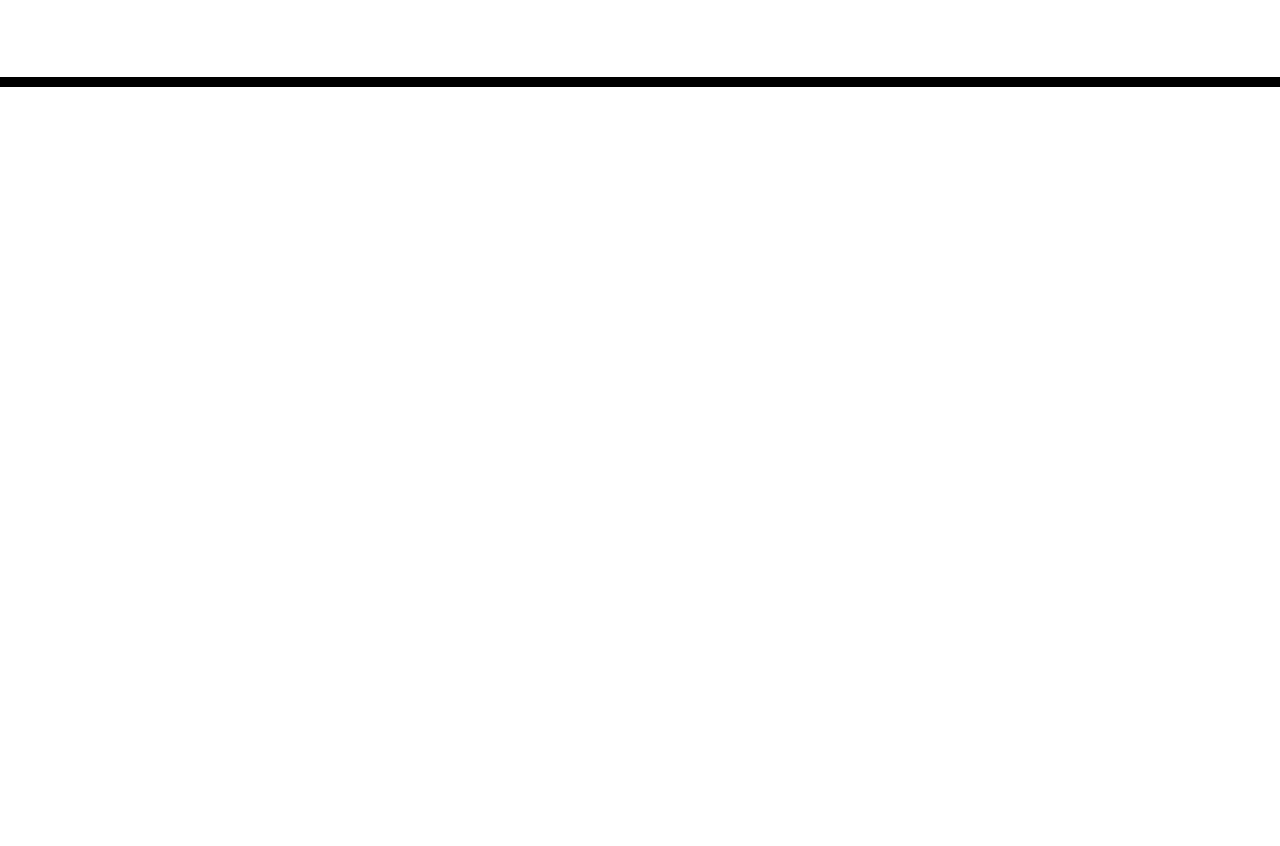
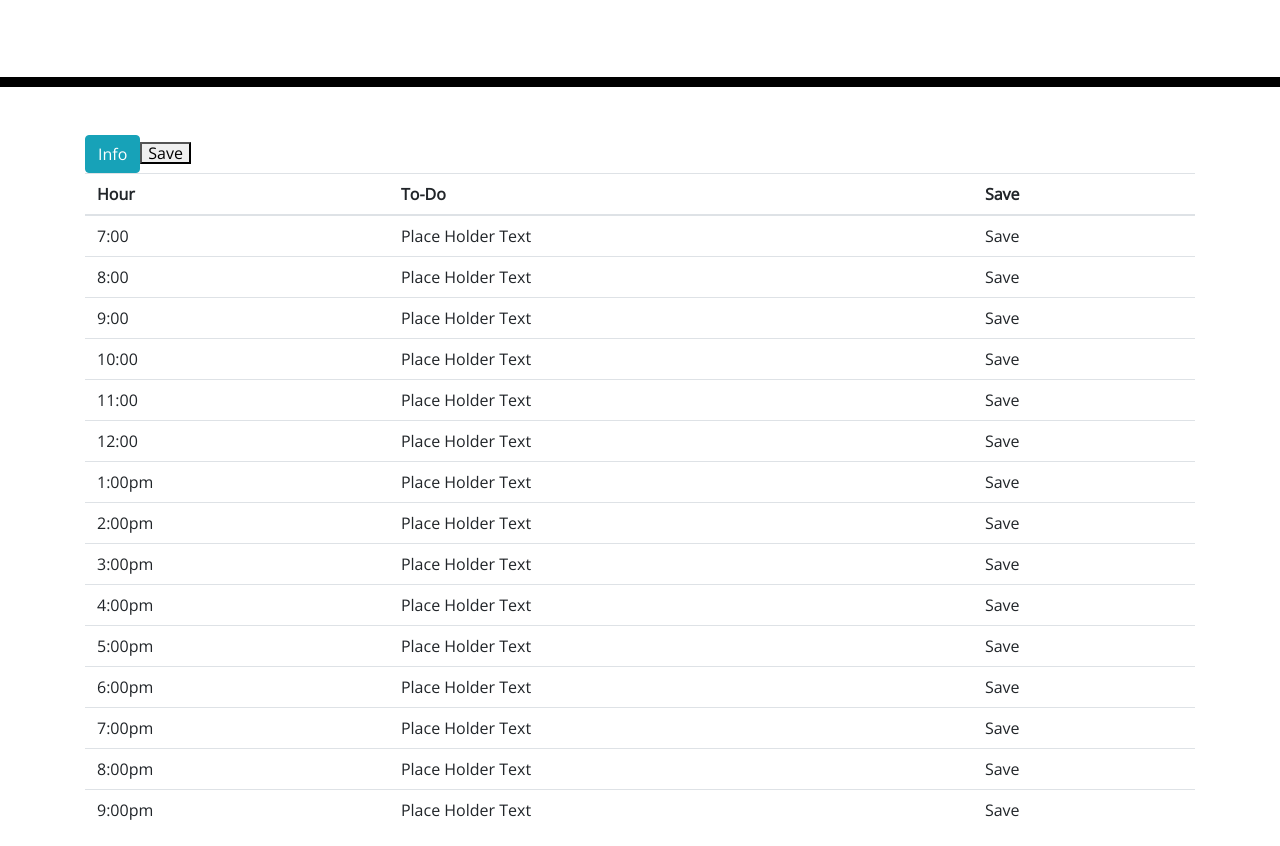
Before and after one commit to queen-stack/05_third_party_api, a plain HTML site: page Develop/index.html in a window 1280 px wide. Shown: the part 181-1027 px from the top of the page. Before the commit the page ends 800 px from the top, so only its background shows below. Drawn offline with nearby package versions, Linux system fonts and the light colour scheme.

Commit message:
change files

```diff
--- a/Develop/index.html
+++ b/Develop/index.html
@@ -30,8 +30,98 @@
     </header>
     <div class="container">
       <!-- Timeblocks go here -->
+      <table class="table scheduler-bordered">
+        <thead>
+          <div class="container">
+            <table class="table schedule-bordered">
+              <button type="button" class="btn btn-info">Info</button>
+              <thead>
+                <tr>
+                  <th>Hour</th>
+                  <th>To-Do</th>
+                  <th>Save</th>
+                </tr>
+              </thead>
+              <tbody>
+                <tr>
+                  <td>7:00</td>
+                  <td>Place Holder Text</td>
+                  <td>Save</td>
+                </tr>
+                <tr>
+                   <td>8:00</td>
+                  <td>Place Holder Text</td>
+                  <td>Save</td>
+                </tr>
+                <tr>
+                  <td>9:00</td>
+                  <td>Place Holder Text</td>
+                  <td>Save</td>
+                </tr>
+                 <tr>
+                  <td>10:00</td>
+                  <td>Place Holder Text</td>
+                  <td>Save</td>
+                </tr>
+                <tr>
+                   <td>11:00</td>
+                  <td>Place Holder Text</td>
+                  <td>Save</td>
+                </tr>
+                <tr>
+                  <td>12:00</td>
+                  <td>Place Holder Text</td>
+                  <td>Save</td>
+                </tr>
+                 <tr>
+                  <td>1:00pm</td>
+                  <td>Place Holder Text</td>
+                  <td>Save</td>
+                </tr>
+                <tr>
+                   <td>2:00pm</td>
+                  <td>Place Holder Text</td>
+                  <td>Save</td>
+                </tr>
+                <tr>
+                  <td>3:00pm</td>
+                  <td>Place Holder Text</td>
+                  <td>Save</td>
+                   <tr>
+                  <td>4:00pm</td>
+                  <td>Place Holder Text</td>
+                  <td>Save</td>
+                </tr>
+                <tr>
+                   <td>5:00pm</td>
+                  <td>Place Holder Text</td>
+                  <td>Save</td>
+                </tr>
+                <tr>
+                  <td>6:00pm</td>
+                  <td>Place Holder Text</td>
+                  <td>Save</td>
+                   <tr>
+                  <td>7:00pm</td>
+                  <td>Place Holder Text</td>
+                  <td>Save</td>
+                </tr>
+                <tr>
+                   <td>8:00pm</td>
+                  <td>Place Holder Text</td>
+                  <td>Save</td>
+                </tr>
+                <tr>
+                  <td>9:00pm</td>
+                  <td>Place Holder Text</td>
+                  <td>Save</td>
+                </tr>
+                </tr>
+                </tr>
+       <button type="button" class"btn btn-info">Save</button>
+      </div>
     </div>
-
+  </div>
     <script src="https://code.jquery.com/jquery-3.4.1.min.js"></script>
     <script src="https://cdnjs.cloudflare.com/ajax/libs/moment.js/2.24.0/moment.min.js"></script>
     <script src="script.js"></script>
```
Also changed, not shown: 1 other file.
